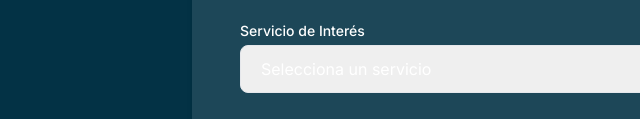
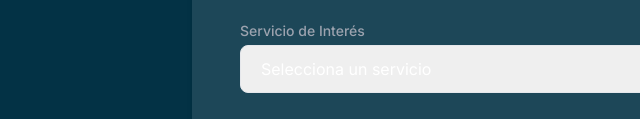
Before and after one commit to prolizardst/prolizard, a plain HTML site: page contactanos.html in a window 1280 px wide. Shown: the part 679-798 px from the top of the page, 0-640 px from the left. Drawn offline with nearby package versions, Linux system fonts and the light colour scheme.

Commit message:
actualizacion del label seleccionar servicio de contactanos

```diff
--- a/contactanos.html
+++ b/contactanos.html
@@ -243,7 +243,7 @@
             <div>
               <label
                 for="servicio"
-                class="block text-sm font-medium text-white mb-1"
+                class="block text-sm font-medium text-gray-400 mb-1"
               >
                 Servicio de Interés
               </label>
```
